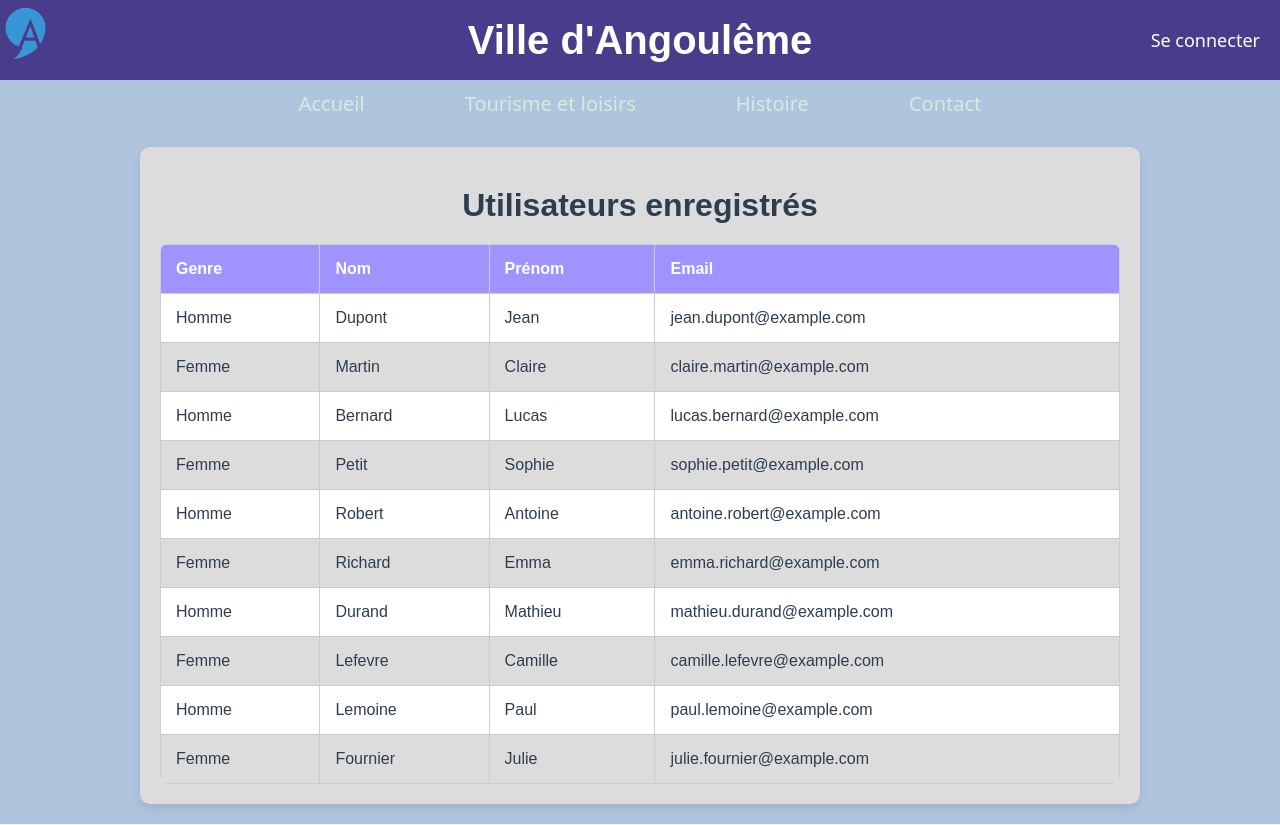
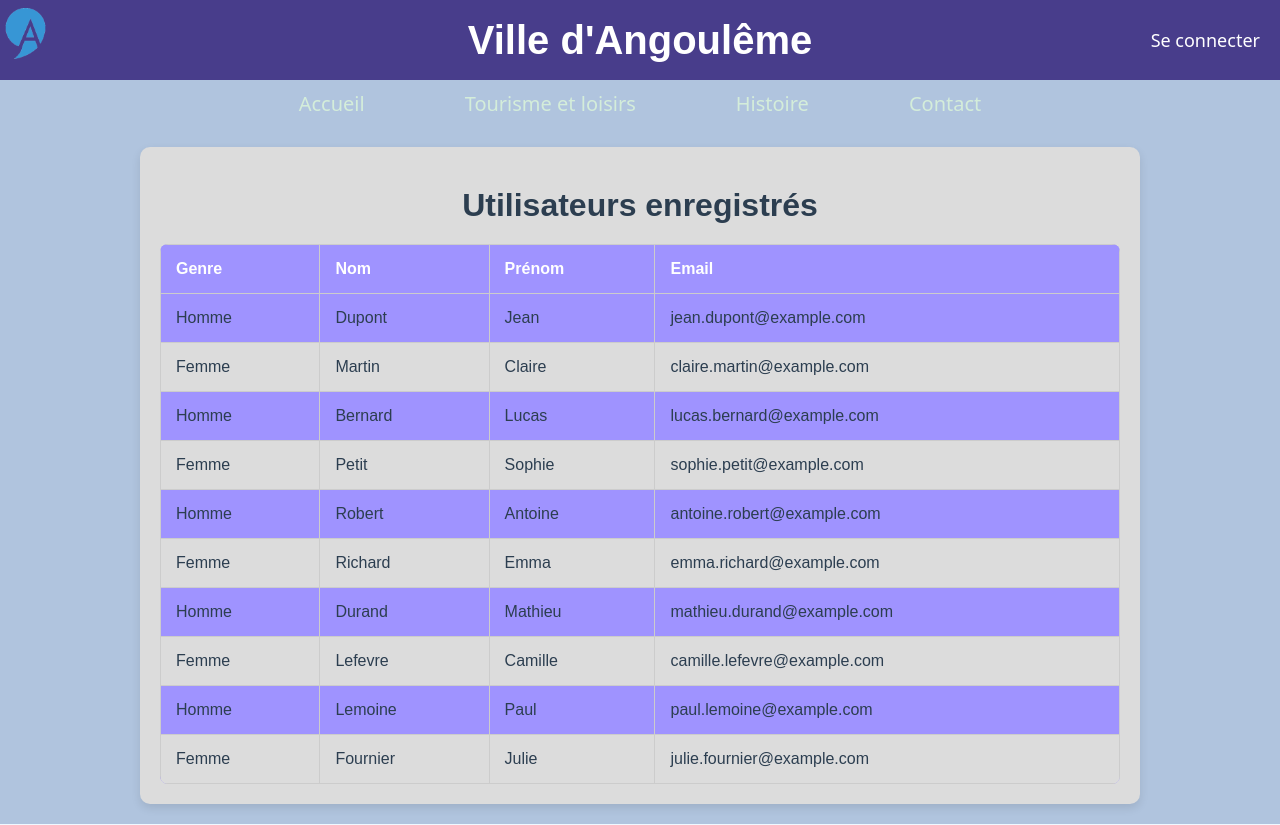
Before and after one commit to NohanM1008/Projet-web-semestre-1-site-angoul-me, a PHP site: page /php/infoperso.php in a window 1280 px wide. Shown: the top 825 px of the page. Run offline with PHP 8.4, Linux system fonts and the light colour scheme; data comes from the database, SQL or seed files in the repository.

Commit message:
ajout des fichiers a rendre

```diff
--- a/css/infoperso.css
+++ b/css/infoperso.css
@@ -48,7 +48,7 @@ table {
     width: 100%;
     border-collapse: collapse;
     margin-top: 20px;
-    background-color: white;
+    background-color:var(--background-color10);
     border-radius: 8px;
     overflow: hidden;
 }
```
Also changed, not shown: READme.txt (added), 1 other file.
